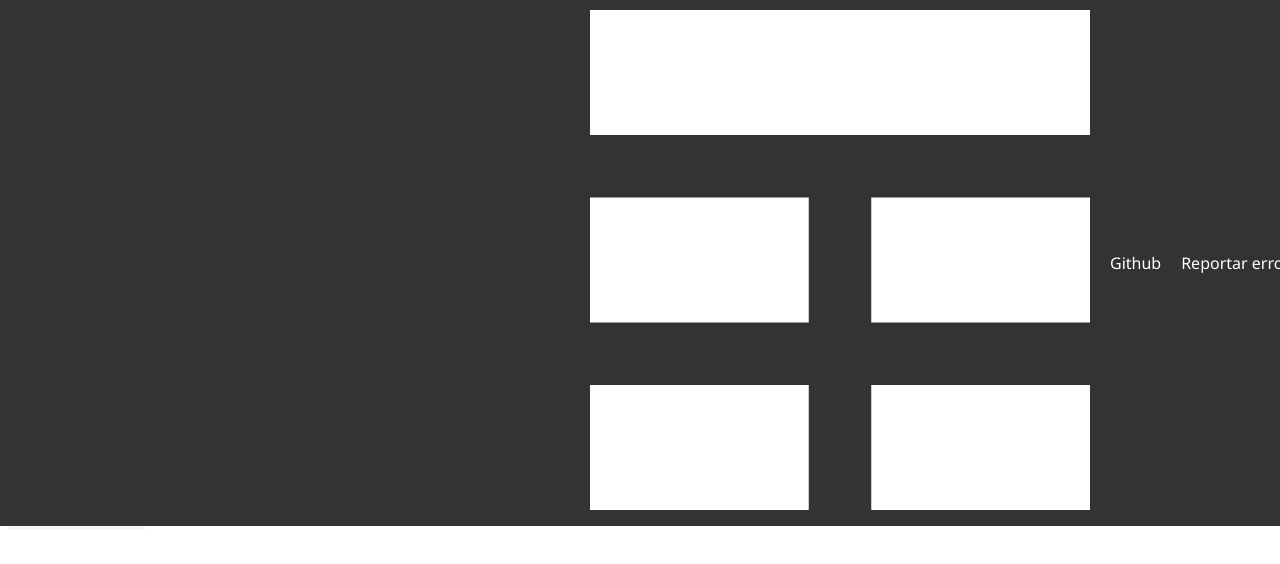
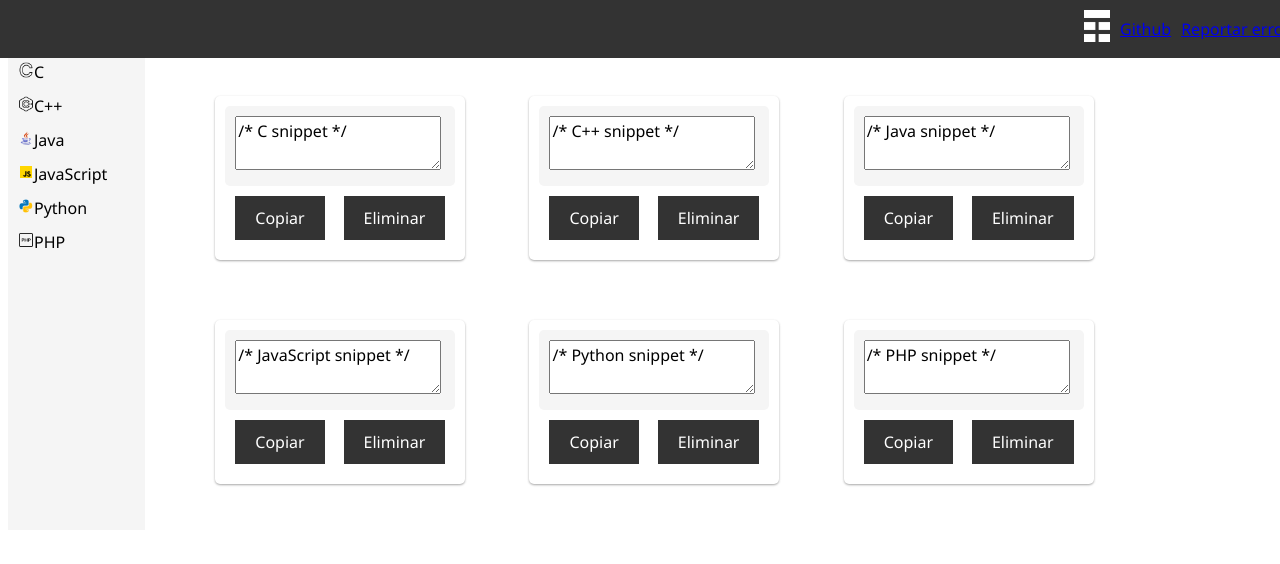
Before and after one commit to GsuDev/CodeWave, a plain HTML site: page app.html in a window 1280 px wide. Drawn offline with Linux system fonts and the light colour scheme; a script that the page names is missing.

Commit message:
Adjust images from app file

```diff
--- a/resources/styles/styles.css
+++ b/resources/styles/styles.css
@@ -26,10 +26,11 @@ header nav {
     align-items: center;
 }
 
-header nav a {
+header nav a img{
     color: #fff;
     text-decoration: none;
-    margin-left: 10px;
+    width: 2vw;
+    height: 4vh;
 }
 
 header nav a:hover {
```
